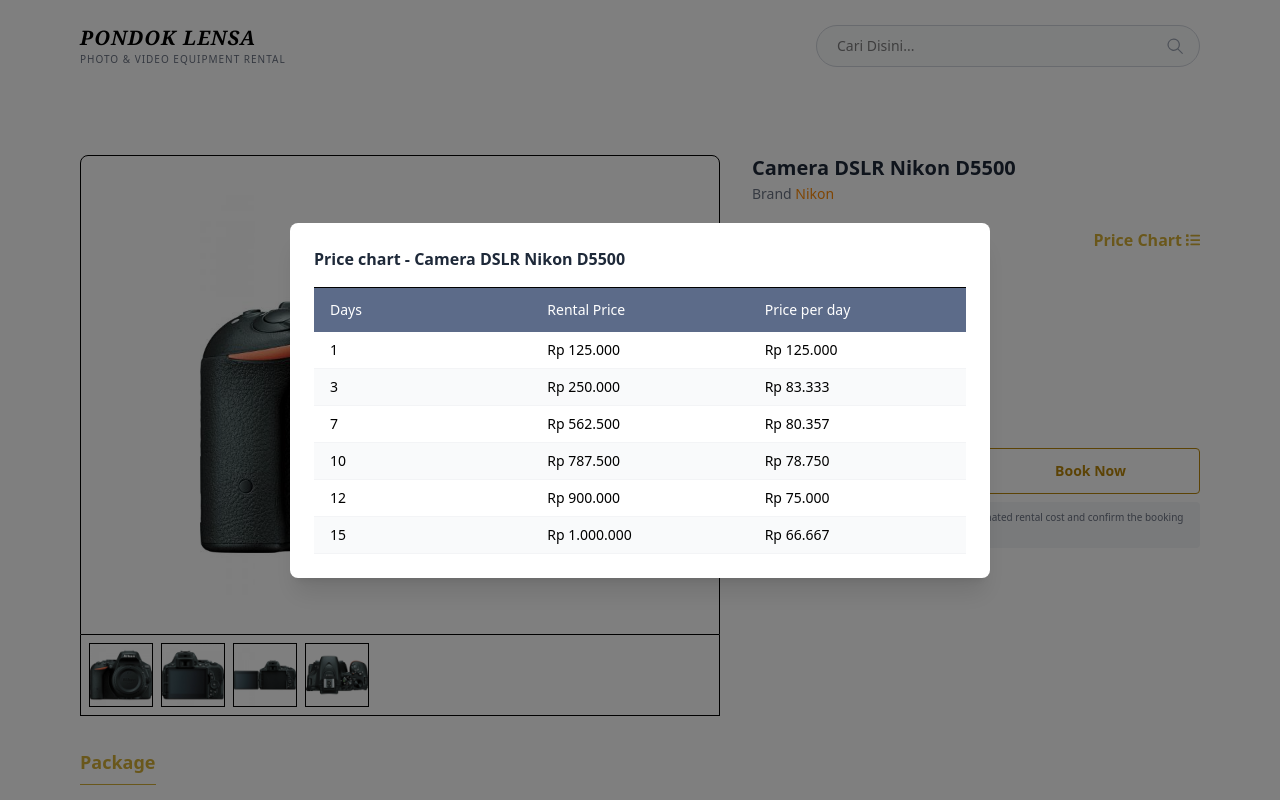
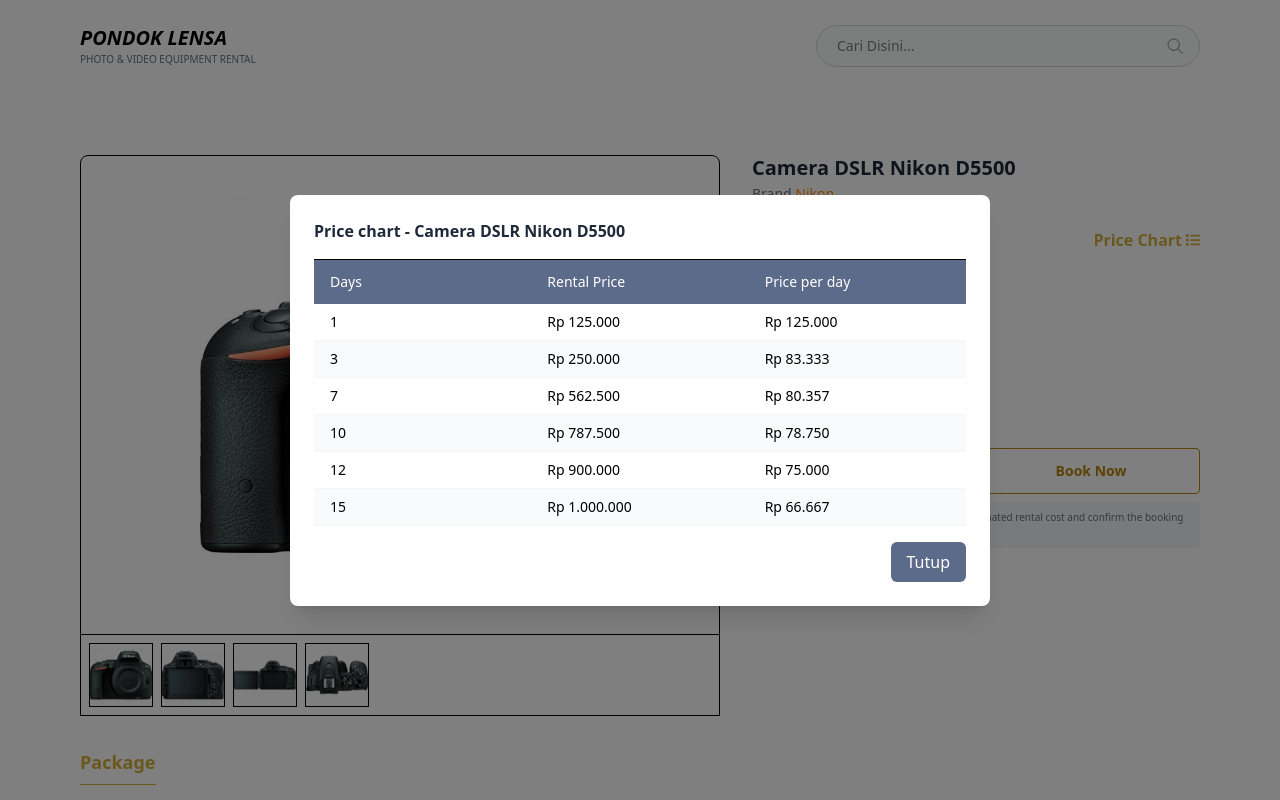
Before and after one commit to ngodingbentar/ngodingbentar-fe-24122025, a Next.js app: page /product/camera-nikon-d5500-red in a window 1280 px wide. Both pictures are taken after a click on the button "Price Chart". Shown: the top 800 px of the page. Built offline with nearby package versions, Linux system fonts and the light colour scheme.

Commit message:
fix: book, header

```diff
--- a/src/app/_components/Header.tsx
+++ b/src/app/_components/Header.tsx
@@ -1,7 +1,6 @@
 "use client"
 
 import Link from 'next/link'
-import { Suspense } from 'react'
 import SearchBar from './SearchBar'
 
 export const Header = () => {
@@ -9,14 +8,11 @@
     <header className="flex flex-col md:flex-row items-center justify-between py-6 px-0 md:px-4 mb-8 bg-white shrink-0 gap-4">
       <Link href="/" className="group flex items-center gap-3">
         <div className="flex flex-col">
-          <span className="font-serif italic font-bold text-xl uppercase tracking-wider group-hover:opacity-80 transition-opacity text-black">Pondok Lensa</span>
-          <span className="text-[10px] text-gray-500 uppercase tracking-widest font-medium">Photo & Video Equipment Rental</span>
+          <span className="italic font-bold text-xl uppercase">Pondok Lensa</span>
+          <span className="text-[10px] text-gray-500 uppercase font-medium">Photo & Video Equipment Rental</span>
         </div>
       </Link>
-
-      <Suspense fallback={<div className="w-96 h-10 bg-gray-100 rounded-full animate-pulse" />}>
-        <SearchBar />
-      </Suspense>
+      <SearchBar />
     </header>
   )
 }
--- a/src/app/_components/PriceChart.tsx
+++ b/src/app/_components/PriceChart.tsx
@@ -5,16 +5,27 @@
 interface PriceChartProps {
   price: number
   isOpen: boolean
+  productName: string
   onClose: () => void
-  productName: string
 }
+
+const CellItem = ({ children }: { children: React.ReactNode }) => (
+  <div className="py-2 px-4 border-b border-gray-100">
+    {children}
+  </div>
+);
+
+const HeaderItem = ({ children }: { children: React.ReactNode }) => (
+  <div className="py-3 px-4 text-left font-medium">{children}</div>
+);
 
 const PriceChart = ({ price, isOpen, onClose, productName }: PriceChartProps) => {
   if (!isOpen) return null
 
   const daysToCheck = [1, 3, 7, 10, 12, 15]
 
-  const calculateRow = (days: number) => {
+  const calculateRow = (days: number, index: number) => {
+    console.log(index)
     const freeDays = Math.floor(days / 3)
     const billableDays = days - freeDays
     let subtotal = billableDays * price
@@ -40,19 +51,25 @@
 
         <div className="w-full text-sm">
           <div className="grid grid-cols-3 bg-[#5C6B89] text-white">
-            <div className="py-3 px-4 text-left font-medium">Days</div>
-            <div className="py-3 px-4 text-left font-medium">Rental Price</div>
-            <div className="py-3 px-4 text-left font-medium">Price per day</div>
+            <HeaderItem>Days</HeaderItem>
+            <HeaderItem>Rental Price</HeaderItem>
+            <HeaderItem>Price per day</HeaderItem>
           </div>
           <div>
             {rows.map((row, idx) => (
               <div key={row.days} className={`grid grid-cols-3 ${idx % 2 === 0 ? "bg-white" : "bg-gray-50"}`}>
-                <div className="py-2 px-4 border-b border-gray-100">{row.days}</div>
-                <div className="py-2 px-4 border-b border-gray-100">Rp {formatNumber(Math.round(row.total))}</div>
-                <div className="py-2 px-4 border-b border-gray-100">Rp {formatNumber(Math.round(row.pricePerDay))}</div>
+                <CellItem>{row.days}</CellItem>
+                <CellItem>{`Rp ${formatNumber(Math.round(row.total))}`}</CellItem>
+                <CellItem>{`Rp ${formatNumber(Math.round(row.pricePerDay))}`}</CellItem>
               </div>
             ))}
           </div>
+        </div>
+
+        <div className="flex justify-end mt-4">
+          <button className="px-4 py-2 text-white bg-[#5C6B89] cursor-pointer rounded-md hover:bg-[#4B5B77]" onClick={onClose}>
+            Tutup
+          </button>
         </div>
       </div>
     </div>
--- a/src/app/_components/SearchBar.tsx
+++ b/src/app/_components/SearchBar.tsx
@@ -35,13 +35,13 @@
         placeholder="Cari Disini..."
         value={search}
         onChange={(e) => setSearch(e.target.value)}
-        className="w-full border border-gray-300 rounded-full py-2.5 pl-5 pr-20 text-sm outline-none focus:border-[#B8860B] focus:ring-1 focus:ring-[#B8860B] transition-all bg-gray-50 focus:bg-white"
+        className="w-full border border-gray-300 rounded-full py-2.5 pl-5 pr-20 text-sm outline-none focus:border-[#B8860B] focus:ring-1 focus:ring-gray-100 transition-all bg-gray-50 focus:bg-white"
       />
       <div className="absolute right-4 top-1/2 -translate-y-1/2 flex items-center gap-2">
         {isPending && (
           <AiOutlineLoading className="animate-spin h-4 w-4 text-[#B8860B]" />
         )}
-        <button className="text-gray-400 hover:text-[#B8860B] transition-colors">
+        <button className="text-gray-400">
           <GoSearch size={18} />
         </button>
       </div>
--- a/src/app/_components/ToastProvider.tsx
+++ b/src/app/_components/ToastProvider.tsx
@@ -1,6 +1,6 @@
 import { Toaster } from "react-hot-toast";
 
-export default function ToastProvider() {
+const ToastProvider = () => {
   return (
     <Toaster
       position="top-right"
@@ -10,3 +10,5 @@
     />
   );
 }
+
+export default ToastProvider
--- a/src/app/book/_components/BookingForm.tsx
+++ b/src/app/book/_components/BookingForm.tsx
@@ -1,7 +1,7 @@
 "use client"
 
 import { useState, useMemo } from "react"
-import { addDays, calculateDays, formatNumber } from "@/app/utils"
+import { calculateDays, formatNumber } from "@/app/utils"
 import { useBookingStore } from "@/store/useBookingStore"
 import { toast } from "react-hot-toast"
 import DateTimeLocationPicker from "./DateTimeLocationPicker"
@@ -19,11 +19,6 @@
     pickupDate,
     returnDate,
     pickupLoc,
-    returnLoc,
-    setPickupDate,
-    setReturnDate,
-    setPickupLoc,
-    setReturnLoc,
     setDuration
   } = useBookingStore()
 
@@ -75,14 +70,6 @@
   return (
     <div className="bg-white p-6 pt-2 font-sans text-gray-700">
       <DateTimeLocationPicker
-        pickupDate={pickupDate}
-        setPickupDate={setPickupDate}
-        returnDate={returnDate}
-        setReturnDate={setReturnDate}
-        pickupLoc={pickupLoc}
-        setPickupLoc={setPickupLoc}
-        returnLoc={returnLoc}
-        setReturnLoc={setReturnLoc}
         duration={duration}
         handleDurationChange={handleDurationChange}
       />
--- a/src/app/book/_components/DateTimeLocationPicker.tsx
+++ b/src/app/book/_components/DateTimeLocationPicker.tsx
@@ -1,30 +1,27 @@
+import { useBookingStore } from "@/store/useBookingStore"
 import { FaChevronDown } from "react-icons/fa"
 
 interface DateTimeLocationPickerProps {
-  pickupDate: string
-  setPickupDate: (date: string) => void
-  returnDate: string
-  setReturnDate: (date: string) => void
-  pickupLoc: string
-  setPickupLoc: (loc: string) => void
-  returnLoc: string
-  setReturnLoc: (loc: string) => void
   duration: number
   handleDurationChange: (duration: number) => void
 }
 
 const DateTimeLocationPicker = ({
-  pickupDate,
-  setPickupDate,
-  returnDate,
-  setReturnDate,
-  pickupLoc,
-  setPickupLoc,
-  returnLoc,
-  setReturnLoc,
   duration,
   handleDurationChange,
 }: DateTimeLocationPickerProps) => {
+
+  const {
+    pickupDate,
+    returnDate,
+    pickupLoc,
+    returnLoc,
+    setPickupDate,
+    setReturnDate,
+    setPickupLoc,
+    setReturnLoc
+  } = useBookingStore()
+
   return (
     <div className="flex flex-col md:flex-row gap-4 mb-8">
       <div className="flex-1">
--- a/src/app/layout.tsx
+++ b/src/app/layout.tsx
@@ -5,7 +5,7 @@
 
 export const metadata: Metadata = {
   title: "Rental Lensa - Ngodingbentar",
-  description: "dewaqintoro@gmail.com",
+  description: "Ngodingbentar",
 };
 
 export default function RootLayout({
--- a/src/app/product/[slug]/_components/ProductInfo.tsx
+++ b/src/app/product/[slug]/_components/ProductInfo.tsx
@@ -5,6 +5,7 @@
 import Link from "next/link"
 import { FaInfoCircle } from "react-icons/fa"
 import PriceChartButton from "@/app/_components/PriceChartButton"
+import { MdOutlineDashboard } from "react-icons/md"
 
 interface ProductInfoProps {
   product: any
@@ -101,12 +102,13 @@
       </div>
 
       <div className="flex gap-3 mb-2">
-        <button className="flex-1 bg-[#B8860B] hover:bg-[#9DA520] text-white font-bold py-3 px-4 rounded transition-colors text-sm">
-          Add to Project
+        <button className="flex w-1/2 justify-center items-center gap-2 bg-[#B8860B] hover:bg-[#9DA520] text-white font-bold py-3 px-4 rounded transition-colors text-sm">
+          <span>Add to Project</span>
+          <span><MdOutlineDashboard /></span>
         </button>
         <Link
           href={`/book?slug=${product.slug}`}
-          className="flex-1 bg-white border border-[#B8860B] text-[#B8860B] hover:bg-orange-50 font-bold py-3 px-4 rounded transition-colors text-sm text-center flex items-center justify-center"
+          className="flex w-1/2 bg-white border border-[#B8860B] text-[#B8860B] hover:bg-orange-50 font-bold py-3 px-4 rounded transition-colors text-sm text-center flex items-center justify-center"
         >
           Book Now
         </Link>
```
